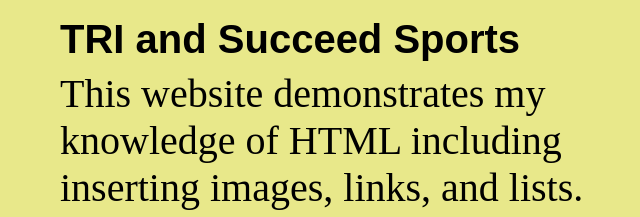
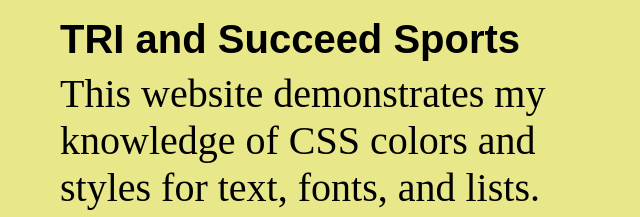
Before and after one commit to RCAdamson2012/PORTFOLIO, a plain HTML site: page index.html in a window 1280 px wide. Shown: the part 583-800 px from the top of the page, without its empty margins (100-740 px from the left). Drawn offline with Linux system fonts and the light colour scheme.

Commit message:
Fixed Change for 2nd

```diff
--- a/index.html
+++ b/index.html
@@ -22,11 +22,11 @@
         <a href="https://rcadamson2012.github.io/HTML2-Tutorial/tss_home.html">
             <h1>TRI and Succeed Sports</h1>
             <p>
-                This website demonstrates my knowledge of HTML including inserting images,
-                links, and lists.
+                This website demonstrates my knowledge of CSS colors and styles for text, fonts, and lists.
             </p>
             <img src="//image.thum.io/get/width/300/crop/600/https://rcadamson2012.github.io/HTML2-Tutorial/tss_home.html" />
         </a>
     </article>
+
 </body>
 </html>
```
